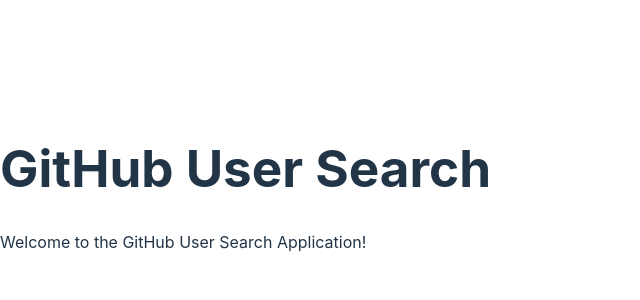
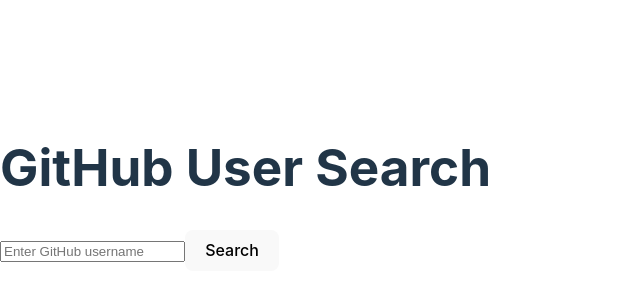
Before and after one commit to macveron/alx-fe-reactjs, a React (Vite) app in the folder github-user-search/: page / in a window 1280 px wide. Shown: the part 212-512 px from the top of the page, without its empty margins (0-640 px from the left). Built offline with nearby package versions, Linux system fonts and the light colour scheme.

Commit message:
Update App.jsx

```diff
--- a/github-user-search/src/App.jsx
+++ b/github-user-search/src/App.jsx
@@ -1,16 +1,17 @@
 import React from 'react';
+import Search from './components/Search';
 
-function App() {
+const App = () => {
   return (
-    <div className="min-h-screen bg-gray-100 text-gray-800">
-      <header className="bg-blue-600 text-white p-4 text-center">
+    <div className="App">
+      <header className="p-4 bg-gray-800 text-white text-center">
         <h1>GitHub User Search</h1>
       </header>
       <main className="p-4">
-        <p>Welcome to the GitHub User Search Application!</p>
+        <Search />
       </main>
     </div>
   );
-}
+};
 
 export default App;
```
